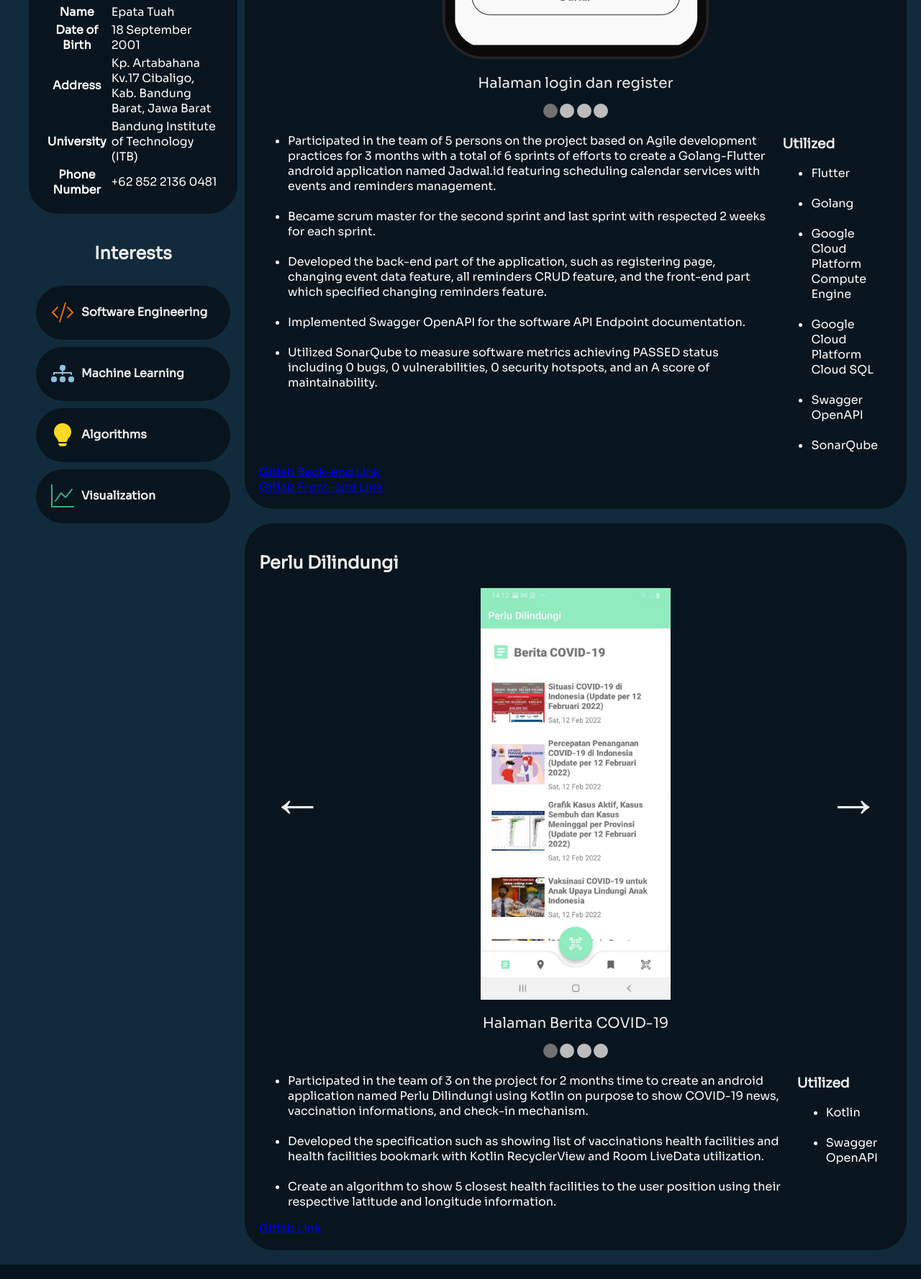
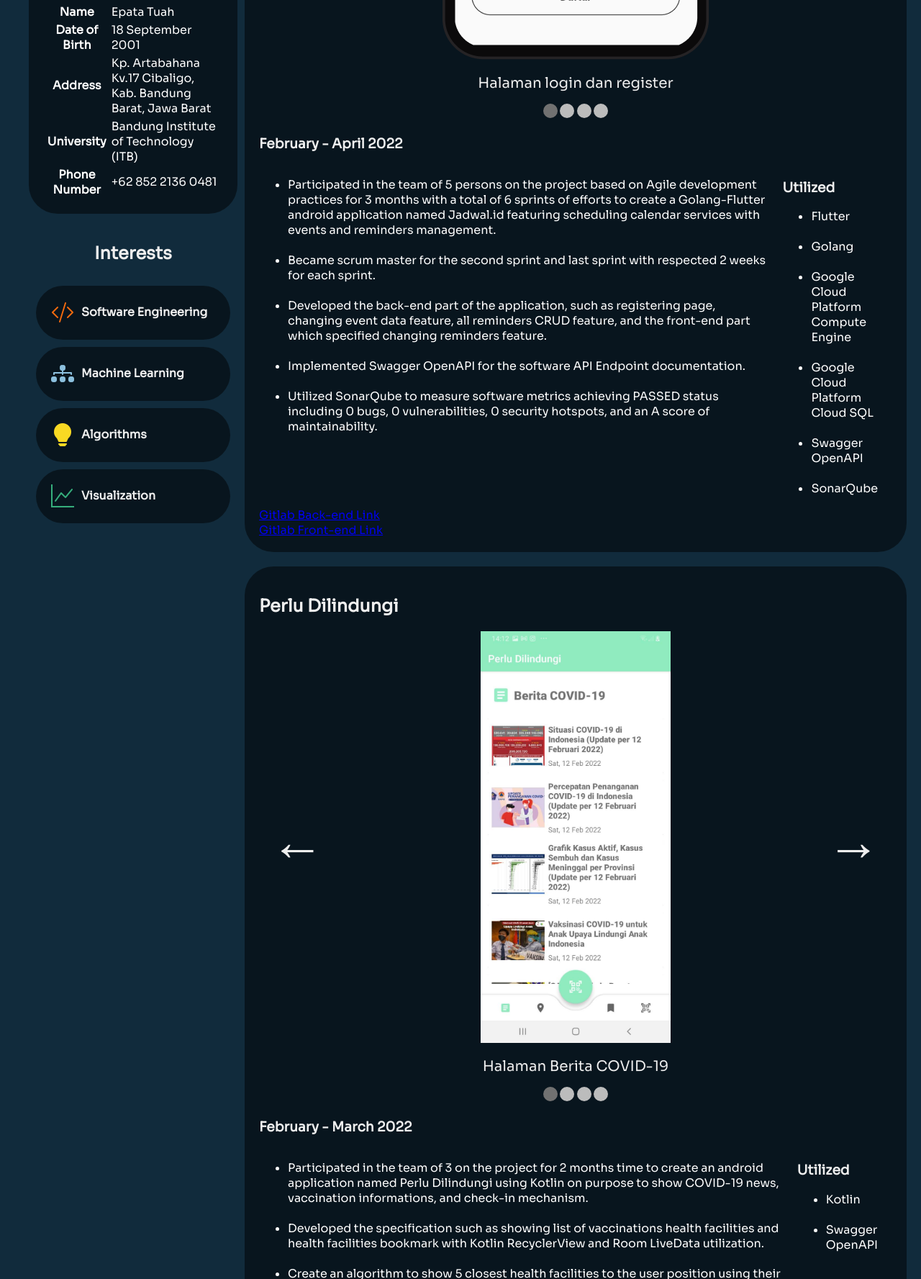
Before and after one commit to epata/epata.github.io, a website: page index.html in a window 1280 px wide. Shown: the part 1249-3026 px from the top of the page at 72% size. Drawn offline with nearby package versions, Linux system fonts and the light colour scheme.

Commit message:
Add projects dates

```diff
--- a/index.html
+++ b/index.html
@@ -59,6 +59,7 @@
 						<span class="bullet" onclick="ongoingSlide(2)"></span>
 						<span class="bullet" onclick="ongoingSlide(3)"></span>
 					</div>
+					<h3>February - April 2022</h3>
 					<div class="descriptions-card">
 						<ul>
 							<li>Participated in the team of 5 persons on the project based on Agile development practices for 3 months with a total of 6 sprints of efforts to create a Golang-Flutter android application named Jadwal.id featuring scheduling calendar services with events and reminders management.
@@ -131,6 +132,7 @@
 						<span class="bullet2" onclick="ongoingSlide2(2)"></span>
 						<span class="bullet2" onclick="ongoingSlide2(3)"></span>
 					</div>
+					<h3>February - March 2022</h3>
 					<div class="descriptions-card">
 						<ul>
 							<li>Participated in the team of 3 on the project for 2 months time to create an android application named Perlu Dilindungi using Kotlin on purpose to show COVID-19 news, vaccination informations, and check-in mechanism.
```
